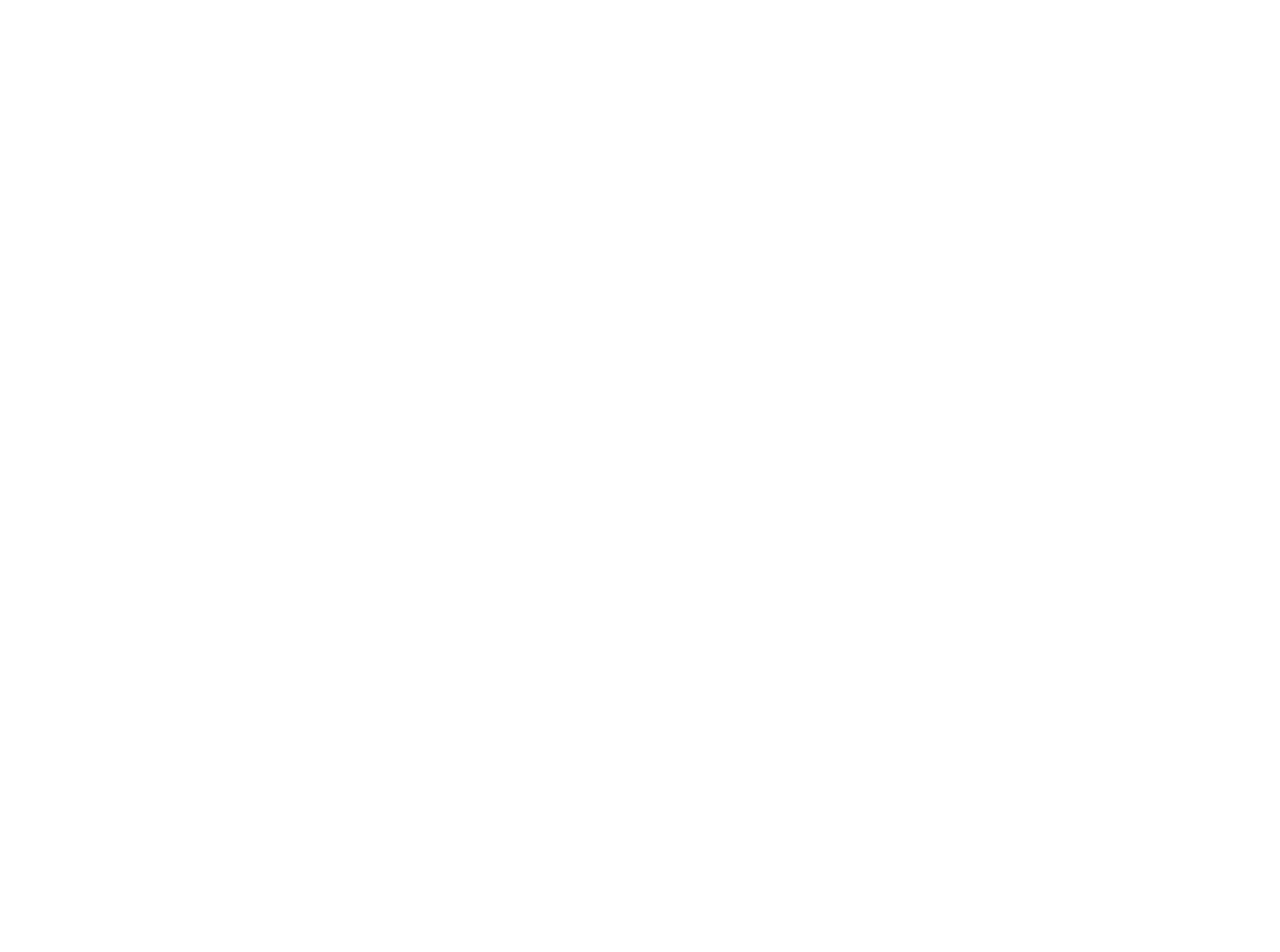
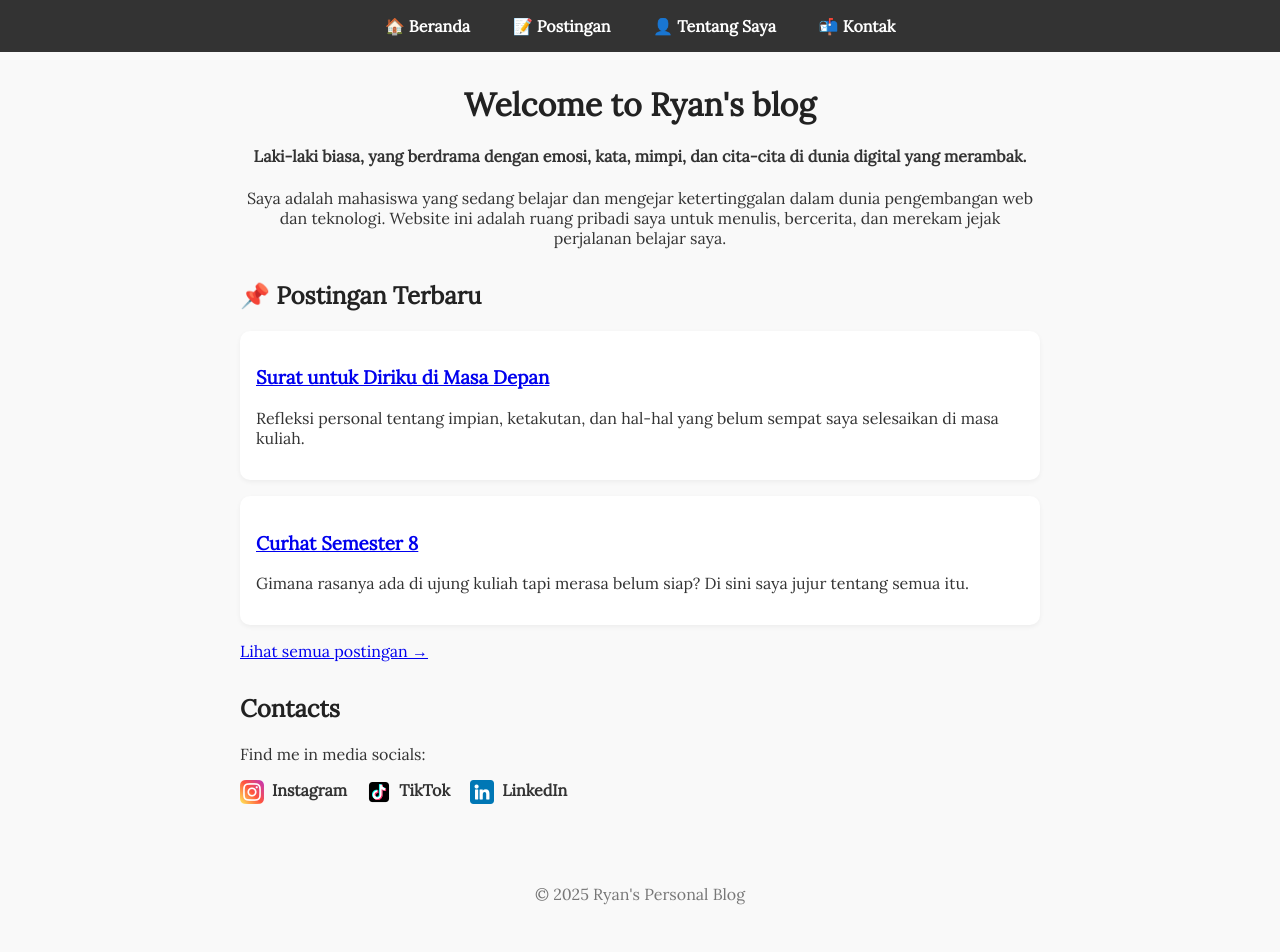
Before and after one commit to ryanlikestocode44/personal-bio-page, a plain HTML site: page index.html in a window 1280 px wide. Before the commit the page ends 800 px from the top, so only its background shows below. Drawn offline with Linux system fonts and the light colour scheme.

Commit message:
Update Blog Homepage

```diff
--- a/index.html
+++ b/index.html
@@ -1,11 +1,146 @@
 <!DOCTYPE html>
-<html lang="en">
+<html lang="id">
 <head>
-  <meta charset="UTF-8">
-  <meta name="viewport" content="width=device-width, initial-scale=1.0">
-  <title>Ryan's Page</title>
+  <meta charset="UTF-8" />
+  <meta name="viewport" content="width=device-width, initial-scale=1.0"/>
+  <title>Ryan's Personal Blog</title>
+  <link href="https://fonts.googleapis.com/css2?family=Lora&display=swap" rel="stylesheet">
+  <style>
+    body {
+      font-family: 'Lora', serif;
+      margin: 0;
+      padding: 0;
+      background-color: #f9f9f9;
+      color: #333;
+    }
+
+    header, section {
+      max-width: 800px;
+      margin: 2rem auto;
+      padding: 0 1.5rem;
+    }
+
+    h1, h2 {
+      color: #222;
+    }
+
+    nav {
+      background-color: #333;
+      padding: 1rem 0;
+      text-align: center;
+    }
+
+    nav ul {
+      list-style: none;
+      margin: 0;
+      padding: 0;
+    }
+
+    nav li {
+      display: inline;
+      margin: 0 1.2rem;
+    }
+
+    nav a {
+      color: #fff;
+      text-decoration: none;
+      font-weight: bold;
+    }
+
+    nav a:hover {
+      color: #f0a500;
+    }
+
+    #about {
+      text-align: center;
+      margin-bottom: 2rem;
+    }
+
+    .post-preview {
+      margin: 1rem 0;
+      background: #fff;
+      padding: 1rem;
+      border-radius: 10px;
+      box-shadow: 0 2px 5px rgba(0, 0, 0, 0.05);
+    }
+
+    .social-links a {
+      margin-right: 1rem;
+      text-decoration: none;
+      color: #333;
+      font-weight: bold;
+    }
+
+    .social-links a img {
+      width: 24px;
+      height: 24px;
+      vertical-align: middle;
+      margin-right: 0.5rem;
+    }
+
+    footer {
+      text-align: center;
+      padding: 2rem 1rem;
+      color: #777;
+    }
+  </style>
 </head>
 <body>
 
+  <!-- NAVIGATION BAR -->
+  <nav>
+    <ul>
+      <li><a href="index.html">🏠 Beranda</a></li>
+      <li><a href="postingan.html">📝 Postingan</a></li>
+      <li><a href="tentang.html">👤 Tentang Saya</a></li>
+      <li><a href="kontak.html">📬 Kontak</a></li>
+    </ul>
+  </nav>
+
+  <!-- ABOUT / PERKENALAN -->
+  <header id="about">
+    <h1>Welcome to Ryan's blog</h1>
+    <h4>Laki-laki biasa, yang berdrama dengan emosi, kata, mimpi, dan cita-cita di dunia digital yang merambak.</h4>
+    <p>Saya adalah mahasiswa yang sedang belajar dan mengejar ketertinggalan dalam dunia pengembangan web dan teknologi. Website ini adalah ruang pribadi saya untuk menulis, bercerita, dan merekam jejak perjalanan belajar saya.</p>
+  </header>
+
+  <!-- POSTINGAN TERBARU -->
+  <section id="recent-posts">
+    <h2>📌 Postingan Terbaru</h2>
+
+    <div class="post-preview">
+      <h3><a href="postingan/surat-masa-depan.html">Surat untuk Diriku di Masa Depan</a></h3>
+      <p>Refleksi personal tentang impian, ketakutan, dan hal-hal yang belum sempat saya selesaikan di masa kuliah.</p>
+    </div>
+
+    <div class="post-preview">
+      <h3><a href="postingan/curhat-semester-8.html">Curhat Semester 8</a></h3>
+      <p>Gimana rasanya ada di ujung kuliah tapi merasa belum siap? Di sini saya jujur tentang semua itu.</p>
+    </div>
+
+    <p><a href="postingan.html">Lihat semua postingan →</a></p>
+  </section>
+
+  <!-- KONTAK / MEDIA SOSIAL -->
+  <section id="contact">
+    <h2>Contacts</h2>
+    <p>Find me in media socials:</p>
+    <div class="social-links">
+      <a href="https://www.instagram.com/ryan_nicholas.44/" target="_blank" rel="noopener">
+        <img src="icon/instagram.png" alt="Instagram Icon">Instagram
+      </a>
+      <a href="https://www.tiktok.com/@ryan_nich_p" target="_blank" rel="noopener">
+        <img src="icon/tiktok.png" alt="Tiktok Icon">TikTok
+      </a>
+      <a href="https://www.linkedin.com/in/ryan-nicholas-purba/" target="_blank" rel="noopener">
+        <img src="icon/linkedin.png" alt="LinkedIn Icon">LinkedIn
+      </a>
+    </div>
+  </section>
+
+  <footer>
+    <p>© 2025 Ryan's Personal Blog</p>
+  </footer>
+
 </body>
 </html>
```
Also changed, not shown: icon/instagram.png (added), icon/linkedin.png (added), icon/tiktok.png (added).
